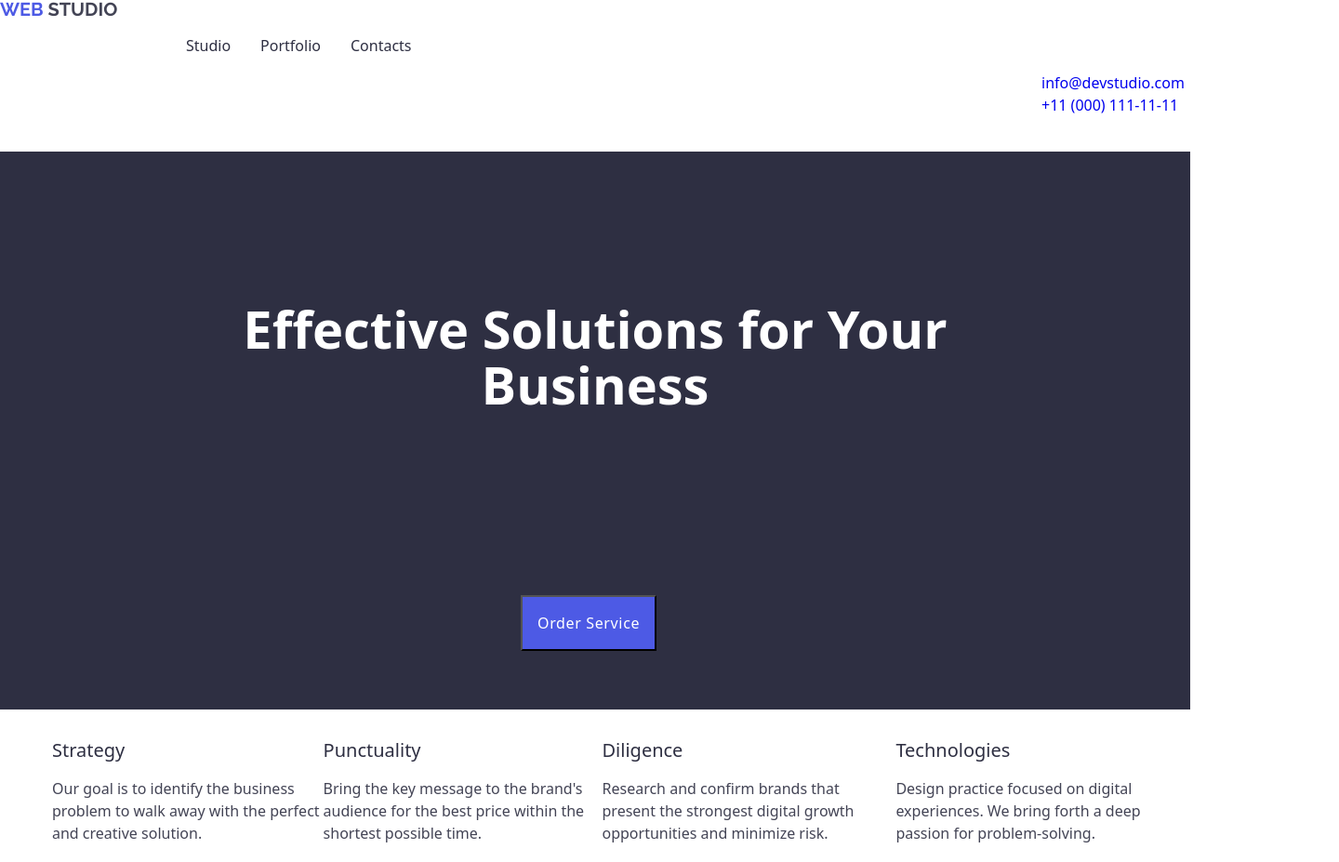
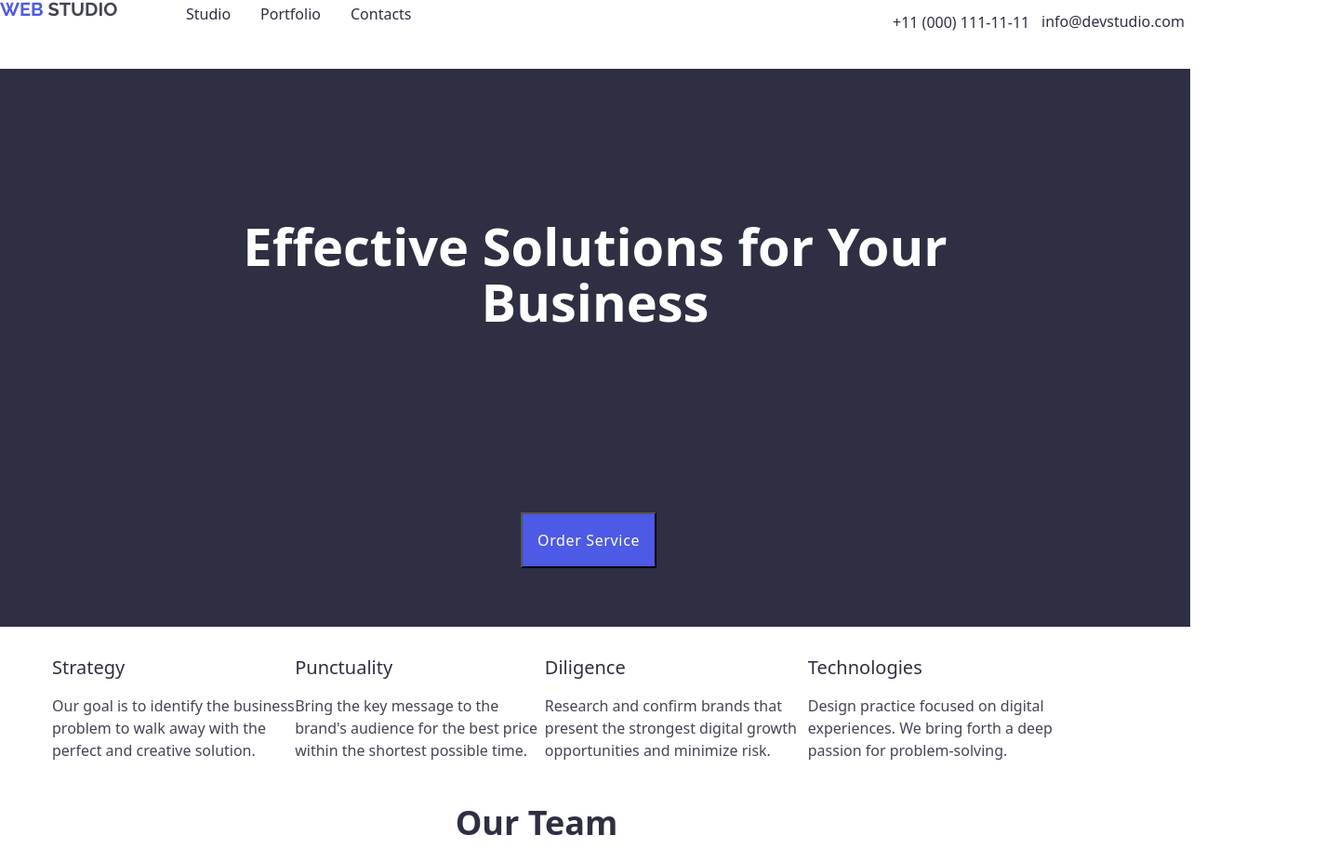
Before and after one commit to naxlicax/homework3, a plain HTML site: page index.html in a window 1280 px wide. Shown: the top 927 px of the page at 93% size, 1440 px wide, since content can reach past the window. Drawn offline with nearby package versions, Linux system fonts and the light colour scheme.

Commit message:
contanier added

```diff
--- a/css/styles.css
+++ b/css/styles.css
@@ -2,6 +2,7 @@ body {
   background-color: #ffffff;
   font-family: "Roboto", sans-serif;
   color: #434455;
+  width: 90rem;
 }
 
 .page-logo {
@@ -36,22 +37,44 @@ div {
   list-style-type: none;
   display: flex;
   margin-left: 10rem;
+  margin-top: -1.15rem;
 }
 .pml-second {
   padding: 2rem;
 }
 .page-menu-list a:hover {
-  color: green;
+  color: #404BBF;
 }
-.information {
+.information1 {
   text-decoration: none;
+  color:#2e2f42;
   font-weight: 400;
   font-size: 1rem;
   line-height: 1.5rem;
   margin-left: 70rem;
   display: flex;
+  align-items: center;
+  justify-content: space-between;
+  margin-top: -2rem;
 }
-
+.information2 {
+  text-decoration: none;
+  color:#2e2f42;
+  font-weight: 400;
+  font-size: 1rem;
+  line-height: 1.5rem;
+  margin-left: 60rem;
+  display: flex;
+  align-items: center;
+  justify-content: space-between;
+  margin-top: -1.4rem;
+}
+.information1:hover {
+  color:#404BBF;
+}
+.information2:hover {
+  color:#404BBF;
+}
 .head1 {
   color: #ffffff;
   font-size: 3.5rem;
@@ -70,6 +93,10 @@ div {
   color: #ffffff;
   padding: 1rem;
   margin-left: 35rem;
+}
+.button:hover {
+  color:#ffffff;
+  background-color:#404BBF;
 }
 .service {
   background-color: #2e2f42;
@@ -127,7 +154,7 @@ div {
 }
 
 .second-section h3:hover {
-  color: green;
+  color:#404BBF;
 }
 
 .portfolio {
@@ -166,3 +193,7 @@ footer p {
   font-weight: 400;
   color: #ffffff;
 }
+
+.contanier {
+  width:1154px;
+}
--- a/index.html
+++ b/index.html
@@ -36,16 +36,16 @@
           </li>
         </ul>
       </nav>
-      <a class="information" href="mailto:info@devstudio.com">
+      <a class="information1" href="mailto:info@devstudio.com">
         info@devstudio.com
       </a>
 
-      <a class="information" href="tel:+11 (000) 111-11-11">
+      <a class="information2" href="tel:+11 (000) 111-11-11">
         +11 (000) 111-11-11
       </a>
     </header>
 
-    <main>
+    <main class="contanier">
       <div class="service">
         <h1 class="head1">Effective Solutions for Your Business</h1>
         <button class="button" type="“button”">Order Service</button>
@@ -209,7 +209,7 @@
     </main>
 
     <footer>
-      <div>
+      <div class="contanier">
         <a class="page-logo">
           <span class="page-logo-1">Web </span
           ><span class="page-logo-last">Studio</span>
```
